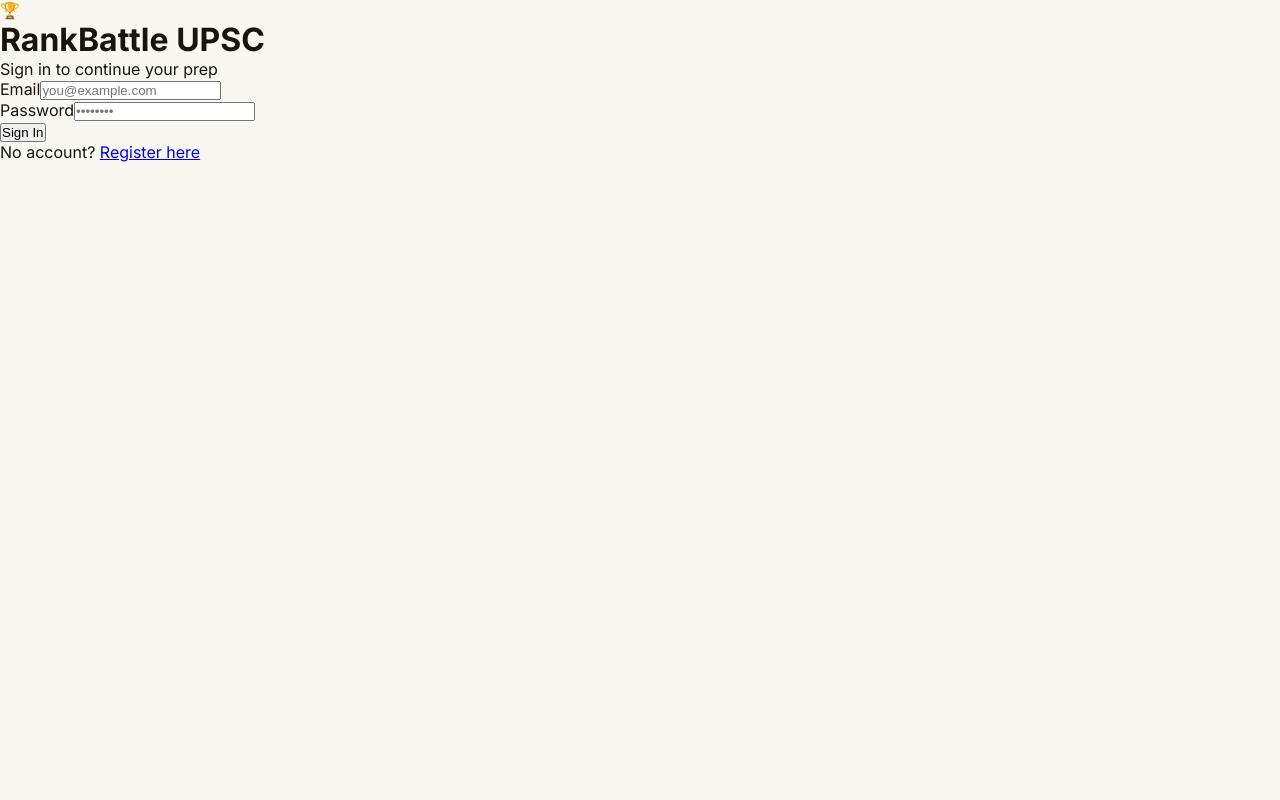
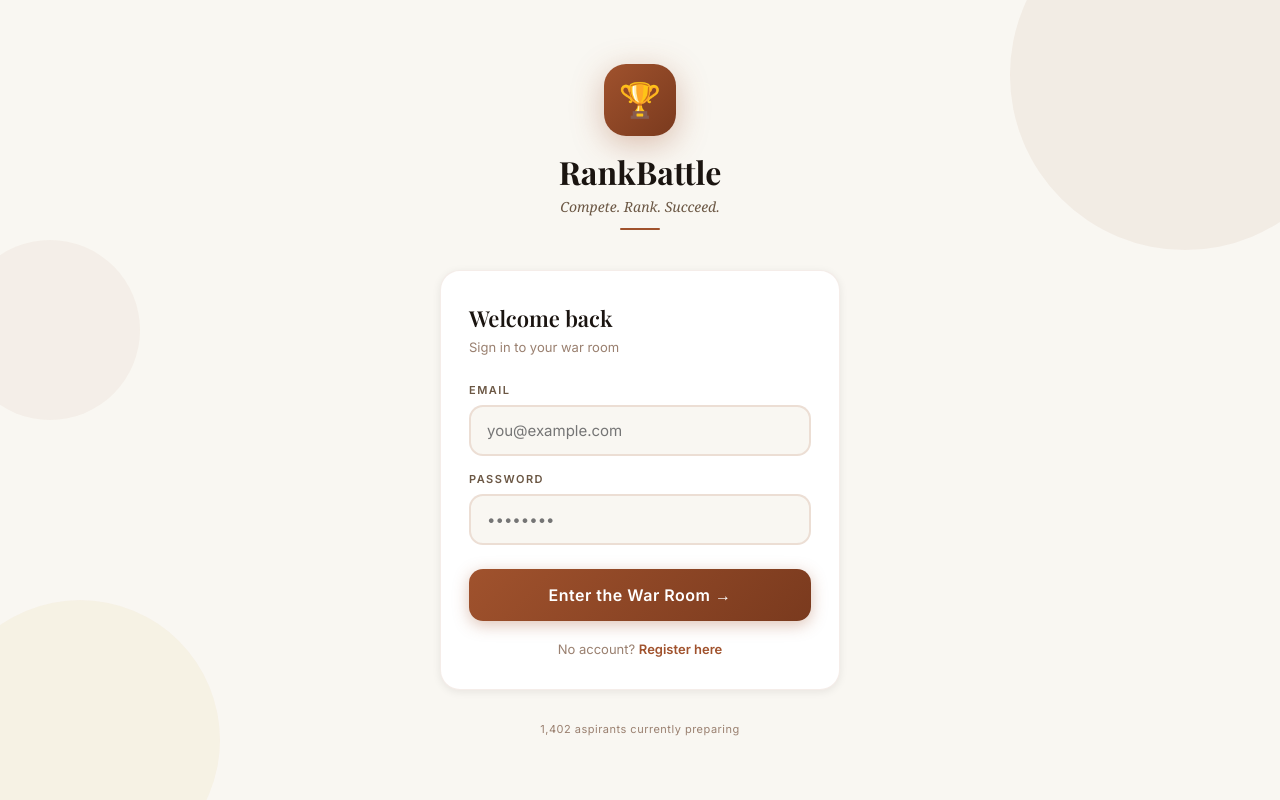
Before and after one commit to pratulparmar/Rankbattle_UPSC, a Next.js app in the folder frontend/: page /login in a window 1280 px wide. Built offline with nearby package versions, Linux system fonts and the light colour scheme; no server answers; a web font is replaced by a local one.

Commit message:
feat: bottom nav, branded login, colorful subject cards, greetings

```diff
--- a/frontend/src/app/(auth)/login/page.tsx
+++ b/frontend/src/app/(auth)/login/page.tsx
@@ -1,92 +1,116 @@
 'use client'
 import { useState } from 'react'
 import { useRouter } from 'next/navigation'
-import Link from 'next/link'
 import { login } from '@/lib/api'
-import { useAuth } from '@/lib/auth'
 
-export default function LoginPage() {
+export default function Login() {
+  const router = useRouter()
   const [email, setEmail] = useState('')
   const [password, setPassword] = useState('')
+  const [loading, setLoading] = useState(false)
   const [error, setError] = useState('')
-  const [loading, setLoading] = useState(false)
-  const { setUser, setToken } = useAuth()
-  const router = useRouter()
 
-  const handleLogin = async (e: React.FormEvent) => {
-    e.preventDefault()
-    setLoading(true)
-    setError('')
+  const handleLogin = async () => {
+    setLoading(true); setError('')
     try {
       const res = await login(email, password)
-      const token = res.data.access_token
-      setToken(token)
-      const payload = JSON.parse(atob(token.split('.')[1]))
-      setUser({ id: payload.sub, email: email, name: email.split('@')[0] })
+      localStorage.setItem('token', res.data.access_token)
       router.push('/dashboard')
-    } catch (err: any) {
-      setError(err.response?.data?.detail || 'Login failed. Check credentials.')
-    } finally {
-      setLoading(false)
-    }
+    } catch {
+      setError('Invalid credentials. Please try again.')
+    } finally { setLoading(false) }
   }
 
   return (
-    <div className="min-h-screen bg-gradient-to-br from-orange-50 to-blue-50 flex items-center justify-center p-4">
-      <div className="bg-white rounded-2xl shadow-lg p-8 w-full max-w-md">
-        <div className="text-center mb-8">
-          <div className="text-4xl mb-2">🏆</div>
-          <h1 className="text-2xl font-bold text-gray-800">RankBattle UPSC</h1>
-          <p className="text-gray-500 text-sm mt-1">Sign in to continue your prep</p>
+    <div style={{
+      minHeight: '100vh', background: 'var(--paper)',
+      display: 'flex', flexDirection: 'column', alignItems: 'center', justifyContent: 'center',
+      padding: '24px', position: 'relative', overflow: 'hidden',
+    }}>
+      {/* Background circles */}
+      <div style={{ position: 'absolute', top: -100, right: -80, width: 350, height: 350, borderRadius: '50%', background: 'rgba(160,82,45,0.07)', pointerEvents: 'none' }}/>
+      <div style={{ position: 'absolute', bottom: -80, left: -60, width: 280, height: 280, borderRadius: '50%', background: 'rgba(200,150,12,0.06)', pointerEvents: 'none' }}/>
+      <div style={{ position: 'absolute', top: '30%', left: -40, width: 180, height: 180, borderRadius: '50%', background: 'rgba(160,82,45,0.05)', pointerEvents: 'none' }}/>
+
+      {/* Logo area */}
+      <div style={{ textAlign: 'center', marginBottom: 40, position: 'relative', zIndex: 1 }}>
+        <div style={{
+          width: 72, height: 72, borderRadius: 22,
+          background: 'linear-gradient(135deg, #A0522D, #7A3A1E)',
+          display: 'flex', alignItems: 'center', justifyContent: 'center',
+          margin: '0 auto 18px',
+          boxShadow: '0 8px 32px rgba(160,82,45,0.35)',
+        }}>
+          <span style={{ fontSize: 34 }}>🏆</span>
+        </div>
+        <h1 className="serif" style={{ fontSize: 32, fontWeight: 700, color: 'var(--ink)', lineHeight: 1.1, marginBottom: 8 }}>
+          RankBattle
+        </h1>
+        <p style={{ fontSize: 14, color: 'var(--ink-soft)', fontStyle: 'italic', fontFamily: 'Georgia, serif' }}>
+          Compete. Rank. Succeed.
+        </p>
+        <div style={{ width: 40, height: 2, background: 'var(--terra)', margin: '12px auto 0', borderRadius: 999 }}/>
       </div>
 
-        <form onSubmit={handleLogin} className="space-y-4">
-          <div>
-            <label className="block text-sm font-medium text-gray-700 mb-1">Email</label>
+      {/* Card */}
+      <div className="paper-card" style={{ width: '100%', maxWidth: 400, padding: '32px 28px', position: 'relative', zIndex: 1 }}>
+        <p className="serif" style={{ fontSize: 22, fontWeight: 600, color: 'var(--ink)', marginBottom: 6 }}>Welcome back</p>
+        <p style={{ fontSize: 13, color: 'var(--ink-faint)', marginBottom: 28 }}>Sign in to your war room</p>
+
+        <div style={{ marginBottom: 16 }}>
+          <label style={{ fontSize: 11, fontWeight: 600, letterSpacing: 1.5, color: 'var(--ink-soft)', display: 'block', marginBottom: 8 }}>EMAIL</label>
           <input
-              type="email"
-              value={email}
-              onChange={(e) => setEmail(e.target.value)}
-              required
-              className="w-full border border-gray-300 rounded-lg px-4 py-2.5 text-sm focus:outline-none focus:ring-2 focus:ring-orange-400"
+            type="email" value={email} onChange={e => setEmail(e.target.value)}
             placeholder="you@example.com"
+            style={{
+              width: '100%', padding: '14px 16px', borderRadius: 14,
+              border: '2px solid rgba(160,82,45,0.15)', background: 'var(--paper)',
+              fontFamily: 'Inter, sans-serif', fontSize: 15, color: 'var(--ink)', outline: 'none',
+              transition: 'border-color 0.2s',
+            }}
+            onFocus={e => e.target.style.borderColor = '#A0522D'}
+            onBlur={e => e.target.style.borderColor = 'rgba(160,82,45,0.15)'}
           />
         </div>
 
-          <div>
-            <label className="block text-sm font-medium text-gray-700 mb-1">Password</label>
+        <div style={{ marginBottom: 24 }}>
+          <label style={{ fontSize: 11, fontWeight: 600, letterSpacing: 1.5, color: 'var(--ink-soft)', display: 'block', marginBottom: 8 }}>PASSWORD</label>
           <input
-              type="password"
-              value={password}
-              onChange={(e) => setPassword(e.target.value)}
-              required
-              className="w-full border border-gray-300 rounded-lg px-4 py-2.5 text-sm focus:outline-none focus:ring-2 focus:ring-orange-400"
+            type="password" value={password} onChange={e => setPassword(e.target.value)}
             placeholder="••••••••"
+            onKeyDown={e => e.key === 'Enter' && handleLogin()}
+            style={{
+              width: '100%', padding: '14px 16px', borderRadius: 14,
+              border: '2px solid rgba(160,82,45,0.15)', background: 'var(--paper)',
+              fontFamily: 'Inter, sans-serif', fontSize: 15, color: 'var(--ink)', outline: 'none',
+              transition: 'border-color 0.2s',
+            }}
+            onFocus={e => e.target.style.borderColor = '#A0522D'}
+            onBlur={e => e.target.style.borderColor = 'rgba(160,82,45,0.15)'}
           />
         </div>
 
         {error && (
-            <div className="bg-red-50 text-red-600 text-sm px-4 py-2 rounded-lg">
-              {error}
+          <div style={{ background: 'rgba(192,57,43,0.08)', border: '1px solid rgba(192,57,43,0.2)', borderRadius: 12, padding: '12px 16px', marginBottom: 18 }}>
+            <p style={{ fontSize: 13, color: '#C0392B', fontWeight: 500 }}>{error}</p>
           </div>
         )}
 
-          <button
-            type="submit"
-            disabled={loading}
-            className="w-full bg-orange-500 hover:bg-orange-600 text-white font-semibold py-2.5 rounded-lg transition disabled:opacity-50"
-          >
-            {loading ? 'Signing in...' : 'Sign In'}
+        <button className="btn-terra" onClick={handleLogin} disabled={loading}
+          style={{ width: '100%', padding: '16px', fontSize: 16, letterSpacing: 0.5 }}>
+          {loading ? 'Signing in...' : 'Enter the War Room →'}
         </button>
-        </form>
 
-        <p className="text-center text-sm text-gray-500 mt-6">
+        <p style={{ textAlign: 'center', marginTop: 20, fontSize: 13, color: 'var(--ink-faint)' }}>
           No account?{' '}
-          <Link href="/register" className="text-orange-500 font-medium hover:underline">
-            Register here
-          </Link>
+          <span style={{ color: 'var(--terra)', fontWeight: 600, cursor: 'pointer' }}
+            onClick={() => router.push('/register')}>Register here</span>
         </p>
       </div>
+
+      <p style={{ marginTop: 32, fontSize: 11, color: 'var(--ink-faint)', textAlign: 'center', letterSpacing: 0.5 }}>
+        1,402 aspirants currently preparing
+      </p>
     </div>
   )
 }
--- a/frontend/src/app/analytics/page.tsx
+++ b/frontend/src/app/analytics/page.tsx
@@ -3,6 +3,7 @@ import { useAuth } from '@/lib/auth'
 import { useRouter } from 'next/navigation'
 import { useEffect, useState } from 'react'
 import { getAnalytics, getWeakAreas } from '@/lib/api'
+import BottomNav from '@/components/BottomNav'
 
 const ANALYTICS = [
   { subject: 'Polity', color: '#C0392B', user: 72, topper: 88, peer: 65 },
--- a/frontend/src/app/layout.tsx
+++ b/frontend/src/app/layout.tsx
@@ -1,27 +1,15 @@
 import type { Metadata } from 'next'
-import { Inter } from 'next/font/google'
 import './globals.css'
-import { AuthProvider } from '@/lib/auth'
-
-const inter = Inter({ subsets: ['latin'] })
 
 export const metadata: Metadata = {
   title: 'RankBattle UPSC',
-  description: 'UPSC Mock Test Platform',
+  description: 'Compete. Rank. Succeed.',
 }
 
-export default function RootLayout({
-  children,
-}: {
-  children: React.ReactNode
-}) {
+export default function RootLayout({ children }: { children: React.ReactNode }) {
   return (
     <html lang="en">
-      <body className={inter.className}>
-        <AuthProvider>
-          {children}
-        </AuthProvider>
-      </body>
+      <body>{children}</body>
     </html>
   )
 }
```
Also changed, not shown: frontend/src/app/dashboard/page.tsx (+107 -71 lines), frontend/src/components/BottomNav.tsx (added, +79 -0 lines). Lines whose indentation alone changed are shown as unchanged.
